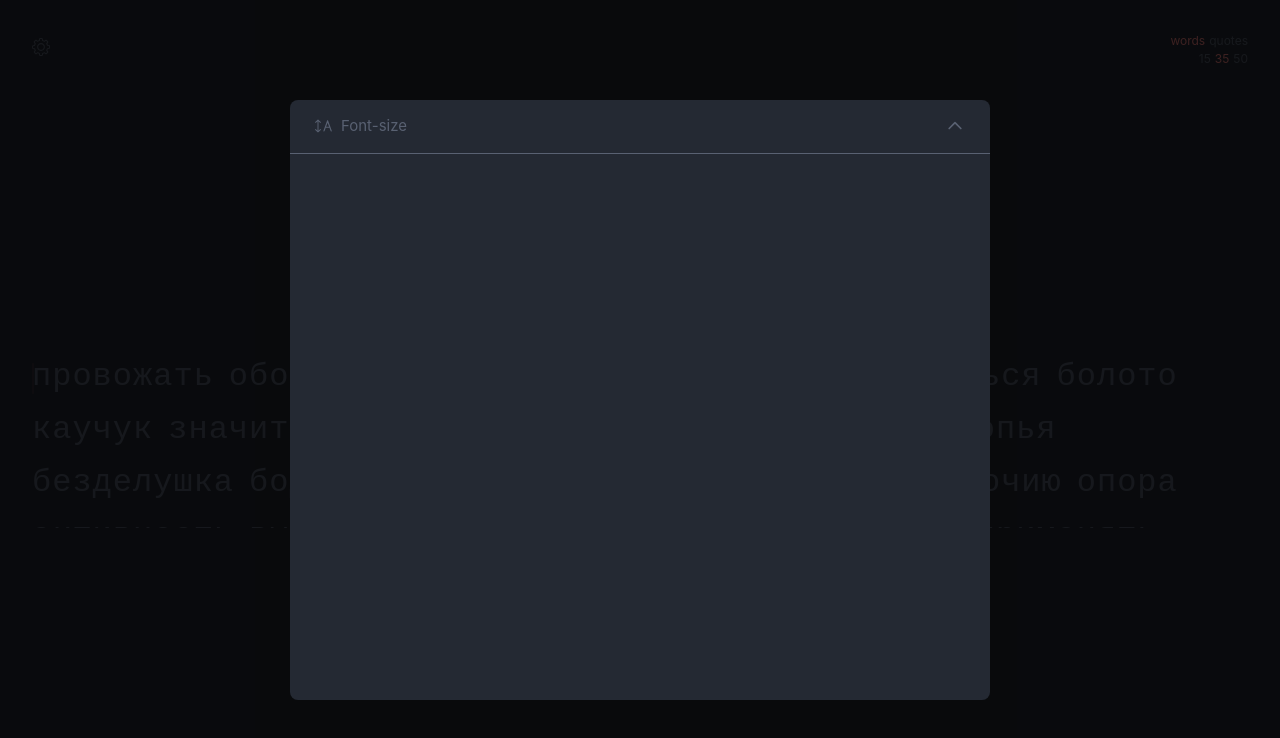
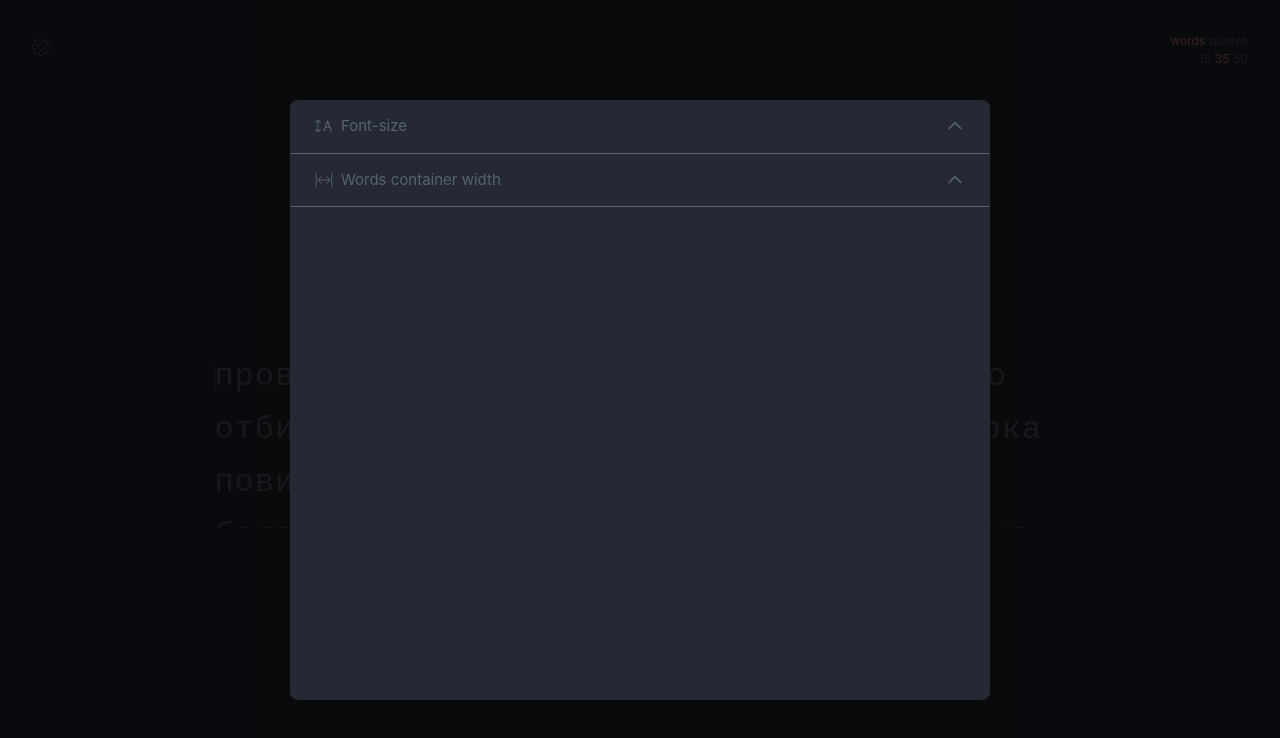
Before and after one commit to belk1ng/typing-train, a React (Create React App) app: page / in a window 1280 px wide. Both pictures are taken after a click on the icon 41 px from the left and 47 px from the top of the page. Shown: the top 738 px of the page. Built offline with nearby package versions, Linux system fonts and the light colour scheme; a web font is replaced by a local one.

Commit message:
feature change words container width

```diff
--- a/src/App.tsx
+++ b/src/App.tsx
@@ -1,6 +1,7 @@
 import { LanguageSelector } from "./components/LanguageSelector/LanguageSelector";
 import { TypingSettings } from "./components/TypingSettings/TypeingSettings";
 import { AppSettings } from "./components/AppSettings/AppSettings";
+import { SettingsContext } from "./contexts/SettingsContext";
 import React, { useEffect, useContext, useState } from "react";
 import { WordsList } from "./components/WordsList/WordsList";
 import { TypingContext } from "./contexts/TypingContext";
@@ -24,6 +25,8 @@ function App() {
     blockingTypingEvent,
     setBlockingTypingEvent,
   } = useContext(TypingContext);
+
+  const { wordsContainerWidth } = useContext(SettingsContext);
 
   const [isSettingsModalCollapsed, setSettingsModalCollapsed] =
     useState<boolean>(true);
@@ -256,7 +259,7 @@ function App() {
         />
         <TypingSettings />
       </Header>
-      <main>
+      <main style={{ width: `${wordsContainerWidth}%` }}>
         <LanguageSelector />
         <WordsList />
       </main>
--- /dev/null
+++ b/src/assets/icons/WordsContainerWidth.tsx
@@ -0,0 +1,27 @@
+import React from "react";
+
+export const WordsContainerWidth = () => {
+  return (
+    <svg
+      width="18px"
+      height="18px"
+      viewBox="0 0 21 21"
+      xmlns="http://www.w3.org/2000/svg"
+    >
+      <g
+        fill="none"
+        fillRule="evenodd"
+        stroke="currentColor"
+        strokeLinecap="round"
+        strokeLinejoin="round"
+        transform="translate(1 2)"
+      >
+        <path d="m.5.5v16.021" />
+        <path d="m18.5.5v16.021" />
+        <path d="m12.507 12.515 4-4-4-4.015" />
+        <path d="m6.507 12.515-4-4 4-4.015" />
+        <path d="m16.5 8.5h-14" />
+      </g>
+    </svg>
+  );
+};
--- a/src/assets/styles/App.scss
+++ b/src/assets/styles/App.scss
@@ -24,6 +24,10 @@ body {
     main {
       flex: 1 1 auto;
 
+      margin: 0 auto;
+
+      transition: width 0.5s ease;
+
       display: flex;
       align-items: center;
       justify-content: center;
--- a/src/components/AppSettings/AppSettings.tsx
+++ b/src/components/AppSettings/AppSettings.tsx
@@ -1,3 +1,4 @@
+import { WordsContainerWidth } from "../../assets/icons/WordsContainerWidth";
 import { SettingsContext } from "../../contexts/SettingsContext";
 import { SettingsGear } from "../../assets/icons/SettingsGear";
 import { TypingContext } from "../../contexts/TypingContext";
@@ -14,7 +15,8 @@ interface Props {
 
 export const AppSettings = ({ isModalCollapsed, setModalCollapsed }: Props) => {
   const { setBlockingTypingEvent } = useContext(TypingContext);
-  const { fontSize, setFontSize } = useContext(SettingsContext);
+  const { fontSize, setFontSize, wordsContainerWidth, setWordsContainerWidth } =
+    useContext(SettingsContext);
 
   const modalContentRef = useRef<HTMLDivElement>(null);
 
@@ -55,6 +57,17 @@ export const AppSettings = ({ isModalCollapsed, setModalCollapsed }: Props) => {
             }
             icon={<FontSize />}
           />
+          <DropDown
+            values={[60, 70, 80, 90]}
+            value={wordsContainerWidth}
+            title="Words container width"
+            name="words-container-width"
+            postfix="%"
+            settingSetter={(value) =>
+              setWordsContainerWidth(typeof value === "number" ? value : 70)
+            }
+            icon={<WordsContainerWidth />}
+          />
         </div>
       </Modal>
     </div>
--- a/src/components/WordsList/WordsList.tsx
+++ b/src/components/WordsList/WordsList.tsx
@@ -1,4 +1,4 @@
-import { useState, useMemo, useContext, useRef, useEffect } from "react";
+import React, { useState, useMemo, useContext, useRef, useEffect } from "react";
 import { SettingsContext } from "../../contexts/SettingsContext";
 import { TypingContext } from "../../contexts/TypingContext";
 import { ActiveWord, InactiveWord } from "../Word/Word";
--- a/src/components/WordsList/styles.module.scss
+++ b/src/components/WordsList/styles.module.scss
@@ -9,4 +9,6 @@
   display: flex;
   flex-wrap: wrap;
   gap: 5px 15px;
+
+  transition: font-size 0.3s ease-in;
 }
--- a/src/contexts/SettingsContext.tsx
+++ b/src/contexts/SettingsContext.tsx
@@ -7,6 +7,9 @@ interface Props {
 interface SettingsContext {
   fontSize: number;
   setFontSize: (fontSize: number) => void;
+
+  wordsContainerWidth: number;
+  setWordsContainerWidth: (percentageWidth: number) => void;
 }
 
 export const SettingsContext = createContext<SettingsContext>(
@@ -15,13 +18,16 @@ export const SettingsContext = createContext<SettingsContext>(
 
 export const SettingsContextProvider = ({ children }: Props) => {
   const [fontSize, setFontSize] = useState<number>(32);
+  const [wordsContainerWidth, setWordsContainerWidth] = useState<number>(70);
 
   const value = useMemo(
     () => ({
       fontSize,
       setFontSize,
+      wordsContainerWidth,
+      setWordsContainerWidth,
     }),
-    [fontSize]
+    [fontSize, wordsContainerWidth]
   );
 
   return (
```
Also changed, not shown: src/types.ts (+5 -2 lines).
